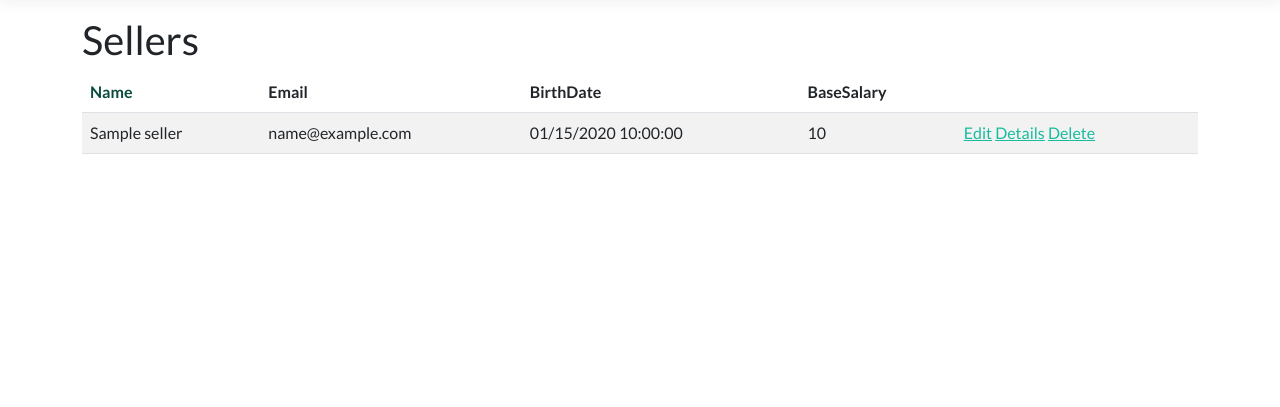
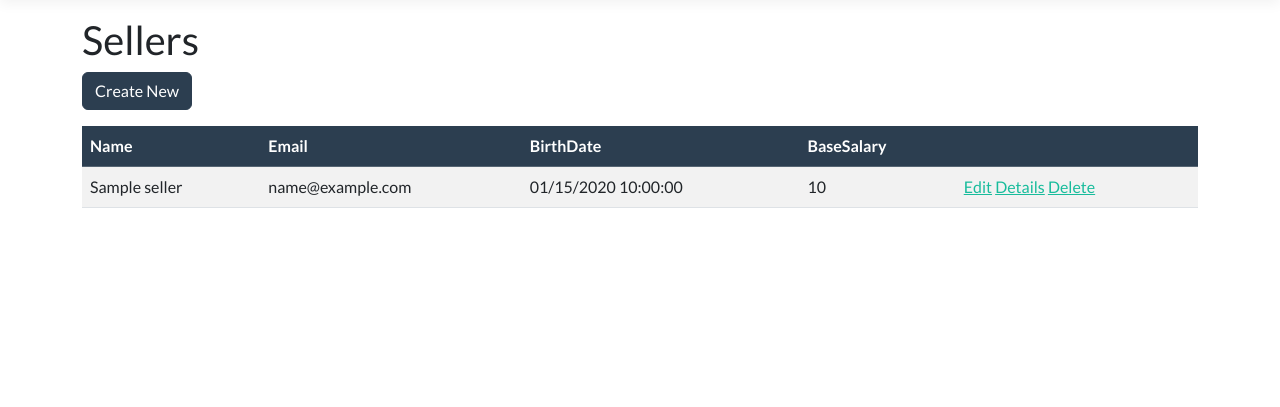
Before and after one commit to RenanTelini/Sales-System-ASP-.NET-Core-and-Entity-Framework-in-CSharp, an ASP.NET Core app: page /Sellers in a window 1280 px wide. Shown: the part 73-480 px from the top of the page. Run offline with ASP.NET Core 8, Linux system fonts and the light colour scheme; tables that the repository leaves empty hold one stand-in row (values such as "Sample post"); style sheets or scripts are compiled from the project's sources.

Commit message:
Update button and header colors in Departments and Sellers Index

```diff
--- a/SalesWebMVC/SalesWebMVC/Views/Departments/Index.cshtml
+++ b/SalesWebMVC/SalesWebMVC/Views/Departments/Index.cshtml
@@ -7,11 +7,11 @@
 <h1>Index</h1>
 
 <p>
-    <a asp-action="Create">Create New</a>
+    <a asp-action="Create" class="btn btn-primary">Create New</a>
 </p>
 <table class="table">
     <thead>
-        <tr>
+        <tr class="table-primary">
             <th>
                 @Html.DisplayNameFor(model => model.Name)
             </th>
--- a/SalesWebMVC/SalesWebMVC/Views/Sellers/Index.cshtml
+++ b/SalesWebMVC/SalesWebMVC/Views/Sellers/Index.cshtml
@@ -6,10 +6,14 @@
 
 <h2>@ViewData["Title"]</h2>
 
+<p>
+    <a asp-action="Create" class="btn btn-primary">Create New</a>
+</p>
+
 <table class="table table-striped table-hover">
     <thead>
-        <tr>
-            <th class="text-success-emphasis">
+        <tr class="table-primary">
+            <th>
                 @Html.DisplayNameFor(model => model.Name)
             </th>
             <th>
```
